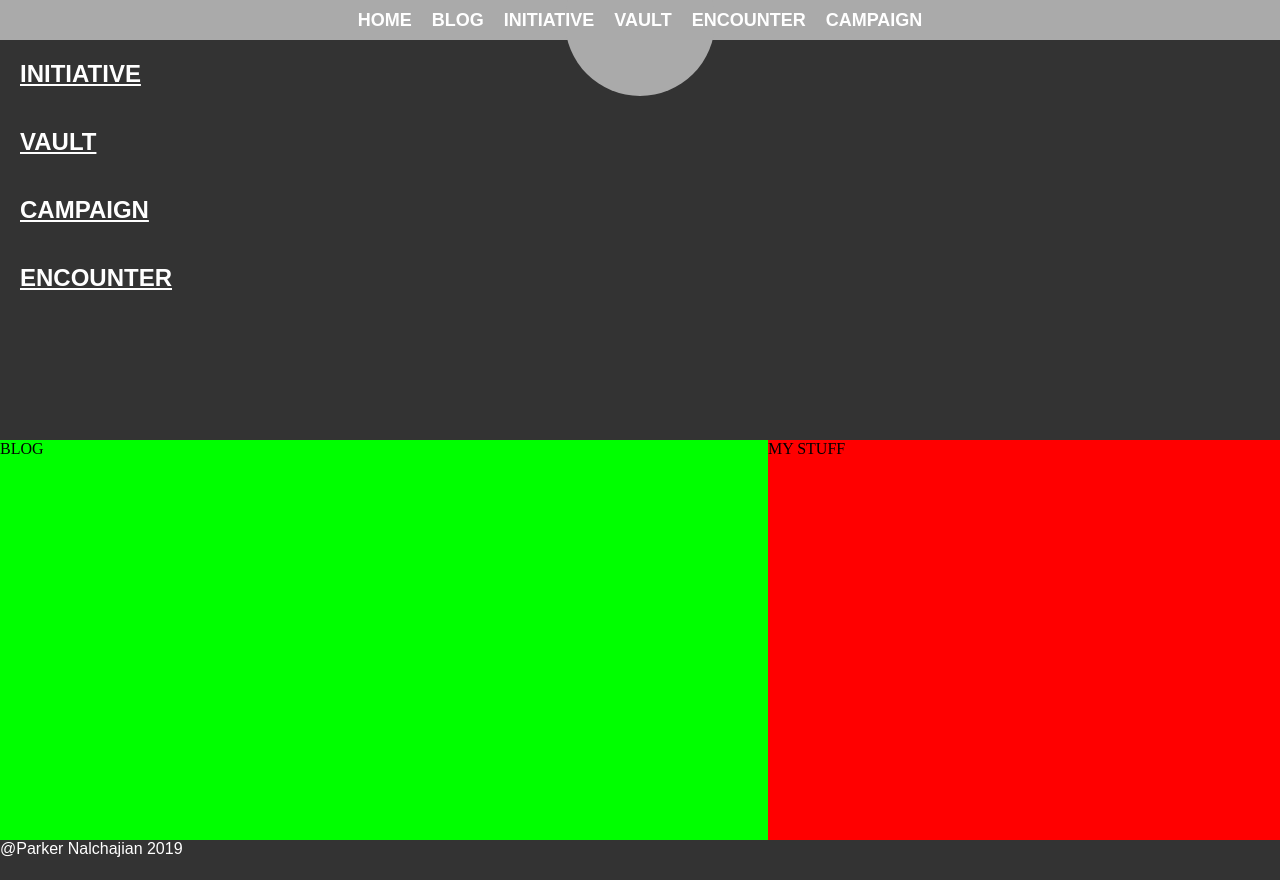
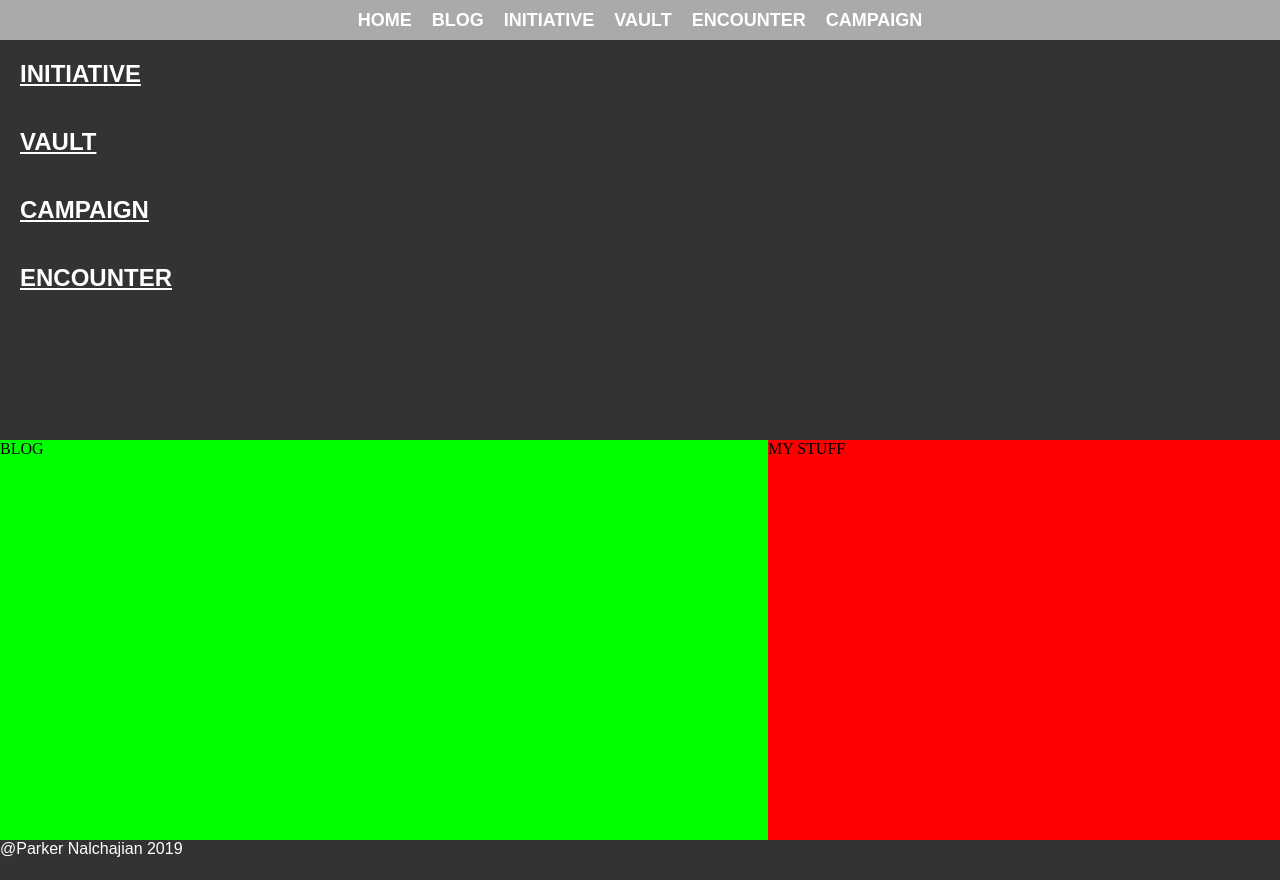
Before and after one commit to parkernalch/savage-suite, an Angular app: page / in a window 1280 px wide. Built offline with nearby package versions, Linux system fonts and the light colour scheme.

Commit message:
took out the weird bubble that isn't doing anything right now

```diff
--- a/src/app/components/layout/header/header.component.html
+++ b/src/app/components/layout/header/header.component.html
@@ -5,6 +5,4 @@
     <a href="characters" class="navlink">VAULT</a>
     <a href="encounter" class="navlink">ENCOUNTER</a>
     <a href="campaign" class="navlink">CAMPAIGN</a>
-    <div class="center-circle"></div>
-    <div class="logomark"></div>
 </header>
```
